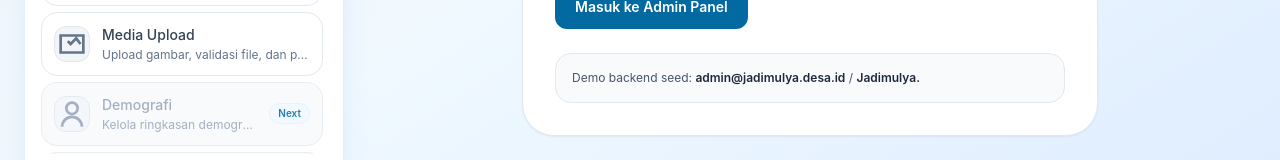
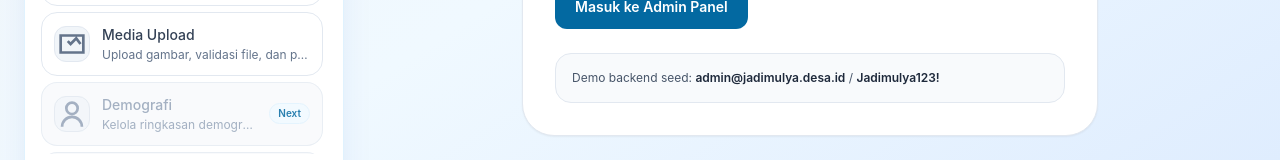
Before and after one commit to Wahhab2004/jadimulya, a Next.js app: page /admin/login in a window 1280 px wide. Shown: the part 498-658 px from the top of the page. Built offline with nearby package versions, Linux system fonts and the light colour scheme.

Commit message:
fix: password seed

```diff
--- a/app/admin/login/page.tsx
+++ b/app/admin/login/page.tsx
@@ -152,7 +152,7 @@ export default function AdminLoginPage({ searchParams }: AdminLoginPageProps) {
 				<span className="font-semibold text-slate-800">
 					admin@jadimulya.desa.id
 				</span>{" "}
-				/ <span className="font-semibold text-slate-800">Jadimulya.</span>
+				/ <span className="font-semibold text-slate-800">Jadimulya123!</span>
 			</div>
 		</section>
 	);
```
